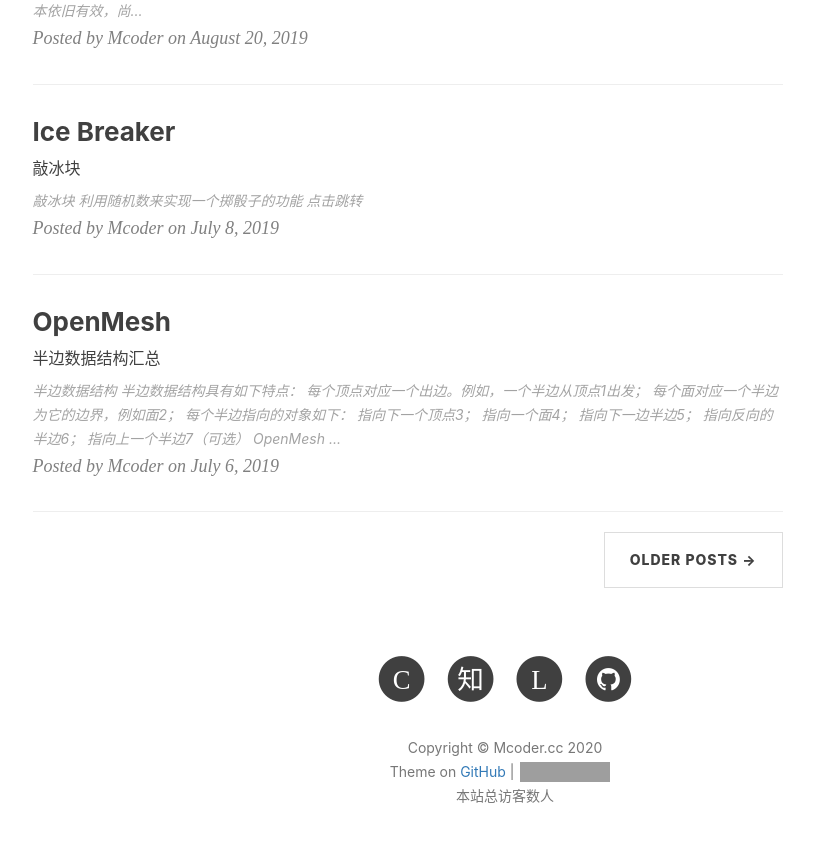
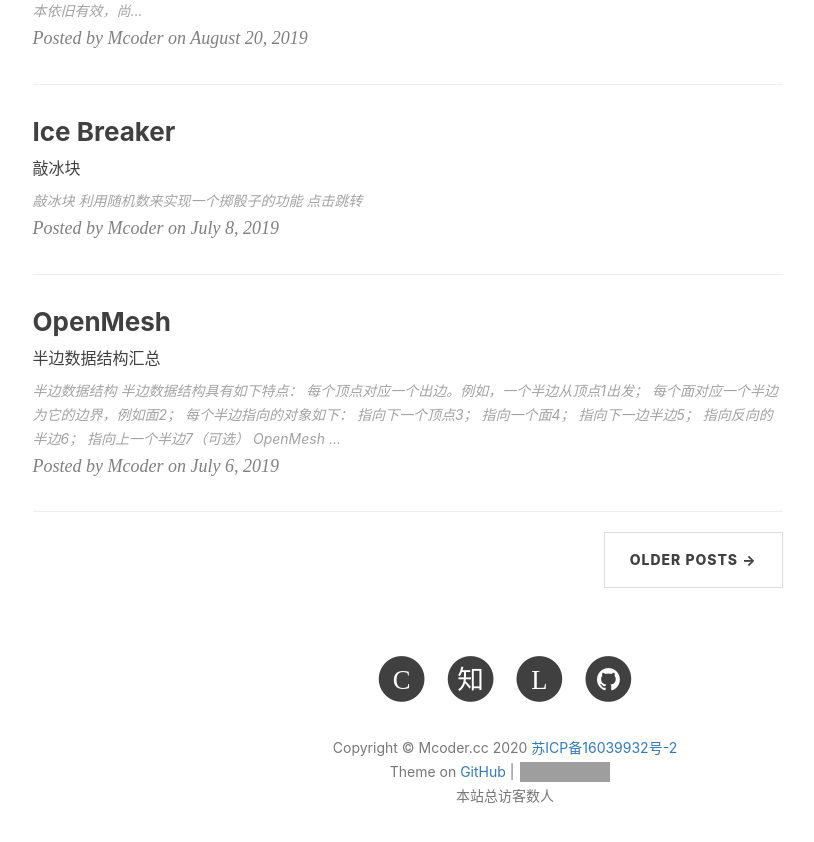
Before and after one commit to mcoder2014/mcoder2014.github.io, a Jekyll site: the page built from index.html, in a window 1280 px wide and 900 px high, scrolled down 2349 px. Shown: the top 842 px of the window, without its empty margins (135-949 px from the left). Built offline with Jekyll 4.4.1, drawn with Linux system fonts in a browser that asks for light colours; nearby versions of some CDN libraries; the list of posts is cut into pages by our own code; comment, search, counter and statistics services are not loaded; grey boxes are pictures that could not be loaded.

Commit message:
增加备案号

```diff
--- a/_includes/footer.html
+++ b/_includes/footer.html
@@ -117,7 +117,7 @@
                 </ul>
                 <p class="copyright text-muted">
                     <!--Copyright &copy; {{ site.title }} {{ site.time | date: '%Y' }}-->
-                    Copyright &copy; Mcoder.cc {{ site.time | date: '%Y' }}
+                    Copyright &copy; Mcoder.cc {{ site.time | date: '%Y' }} <a href="http://beian.miit.gov.cn">苏ICP备16039932号-2</a>
                     <br>
                     Theme on <a href="{{ site.github_repo }}">GitHub</a> |
                     <iframe
```
